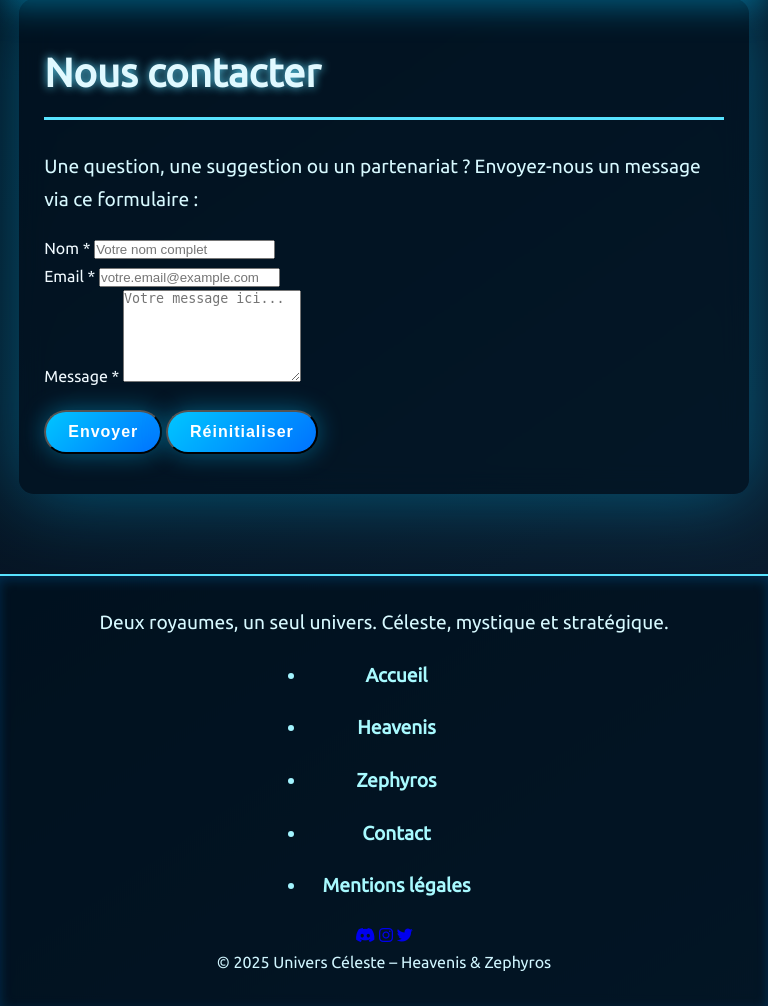
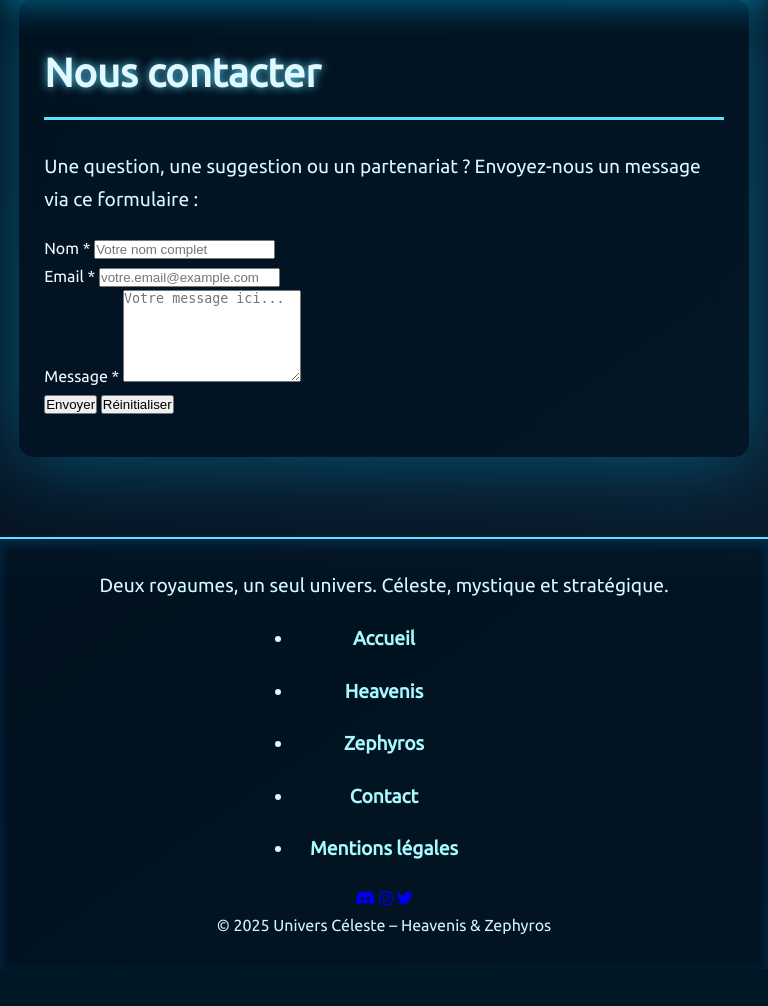
Before and after one commit to cedmystyx/heavenis, a PHP site: page /contact.html in a window 768 px wide. Shown: the part 224-1230 px from the top of the page. After the commit the page ends 1193 px from the top, so only its background shows below. Run offline with PHP 8.4, Linux system fonts and the light colour scheme; some libraries are stand-ins or nearby versions.

Commit message:
Update style.css

```diff
--- a/style.css
+++ b/style.css
@@ -44,23 +44,15 @@ body {
 }
 
 /* ----- FONDS DYNAMIQUES ----- */
-
-/* Fond étoiles animées */
 .bg-stars {
     background: url('https://media.giphy.com/media/l1J3rGigrYfx8aKqI/giphy.gif') center/cover no-repeat fixed;
 }
-
-/* Fond nébuleuse (issue de la NASA/JPL) */
 .bg-nebula {
     background: url('https://media.giphy.com/media/3o752ou642xf3N5gkw/giphy.gif') center/cover no-repeat fixed;
 }
-
-/* Fond galaxie (loop style universel) */
 .bg-galaxy {
     background: url('https://media.giphy.com/media/l0MYEqEzwMWFCg8rm/giphy.gif') center/cover no-repeat fixed;
 }
-
-/* Fond style Gardiens de la Galaxie (Baby Groot dansant) */
 .bg-guardian {
     background: url('https://media.giphy.com/media/3oEdv5XB9XlYRi5Fzq/giphy.gif') center/cover no-repeat fixed;
 }
@@ -158,38 +150,6 @@ p, li {
     color: var(--text-main);
 }
 
-/* ----- LISTES ----- */
-ul {
-    padding-left: 25px;
-}
-
-ul li::marker {
-    color: var(--text-secondary);
-}
-
-/* ----- BOUTONS ----- */
-.btn {
-    display: inline-block;
-    padding: 15px 30px;
-    background: var(--btn-gradient);
-    color: white;
-    text-decoration: none;
-    border-radius: 40px;
-    font-weight: bold;
-    transition: all 0.3s ease;
-    box-shadow: 0 0 25px var(--shadow-main);
-    margin-top: 20px;
-    letter-spacing: 1px;
-    cursor: pointer;
-    white-space: nowrap;
-}
-
-.btn:hover {
-    background: var(--btn-gradient-hover);
-    box-shadow: 0 0 35px var(--shadow-hover);
-    transform: scale(1.07);
-}
-
 /* ----- PIED DE PAGE ----- */
 footer {
     text-align: center;
@@ -243,8 +203,6 @@ footer {
 }
 
 /* ----- RESPONSIVE DESIGN ----- */
-
-/* Tablettes et petits desktops */
 @media (max-width: 1024px) {
     main {
         padding: 50px 30px;
@@ -257,10 +215,6 @@ footer {
         font-size: 1.1em;
         padding: 10px 16px;
     }
-    .btn {
-        padding: 12px 25px;
-        font-size: 1.1em;
-    }
     .theme-selector {
         top: 15px;
         right: 15px;
@@ -269,7 +223,6 @@ footer {
     }
 }
 
-/* Tablettes (481px à 768px) */
 @media (max-width: 768px) and (min-width: 481px) {
     header h1 {
         font-size: 2.5em;
@@ -287,8 +240,7 @@ footer {
         max-width: 95%;
         border-radius: 15px;
     }
-    .btn {
-        padding: 11px 22px;
-        font-size: 1em;
+    .theme-selector {
+        /* continue selon besoin */
     }
-    .theme-selector {
+}
```
